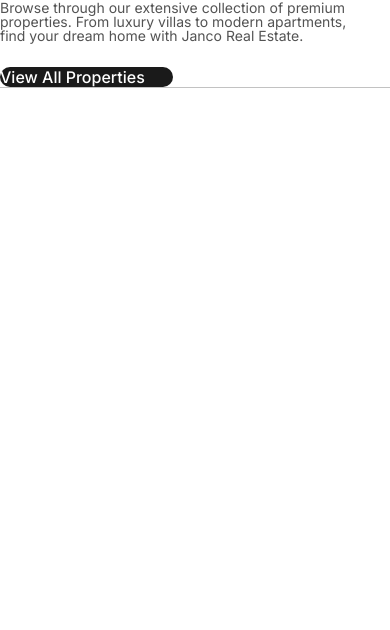
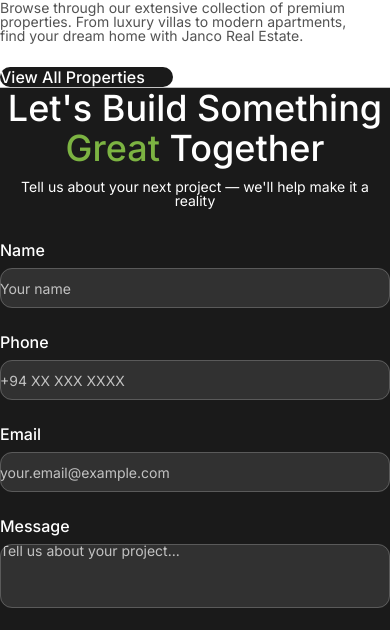
Before and after one commit to metaxglobal/jancohomes-website, a Next.js app: page / in a window 390 px wide. Shown: the part 5786-6416 px from the top of the page. Before the commit the page ends 5874 px from the top, so only its background shows below. Built offline with nearby package versions, Linux system fonts and the light colour scheme; some icons are missing.

Commit message:
contact form added

```diff
--- a/src/app/page.tsx
+++ b/src/app/page.tsx
@@ -6,6 +6,7 @@ import { Projects } from "@/components/features/Projects";
 import { Testimonials } from "@/components/features/Testimonials";
 import { Blogs } from "@/components/features/Blogs";
 import { RealEstate } from "@/components/features/RealEstate";
+import InquiryForm from "@/components/features/InquiryForm";
 
 export default function Home() {
   return (
@@ -52,6 +53,11 @@ export default function Home() {
           <RealEstate />
         </section>
 
+        {/* Inquiry Form Section - Mobile */}
+        <section className="md:hidden">
+          <InquiryForm />
+        </section>
+
         {/* Desktop placeholder - will be built later */}
         <section className="hidden md:block">
           <div className="container mx-auto py-16 px-4">
--- /dev/null
+++ b/src/components/features/InquiryForm.tsx
@@ -0,0 +1,276 @@
+"use client";
+
+import React, { useState } from "react";
+import { HugeiconsIcon } from "@hugeicons/react";
+import { ArrowDownRight01Icon } from "@hugeicons/core-free-icons";
+
+interface FormData {
+  name: string;
+  phone: string;
+  email: string;
+  message: string;
+}
+
+interface FormErrors {
+  name?: string;
+  phone?: string;
+  email?: string;
+  message?: string;
+}
+
+export default function InquiryForm() {
+  const [formData, setFormData] = useState<FormData>({
+    name: "",
+    phone: "",
+    email: "",
+    message: "",
+  });
+
+  const [errors, setErrors] = useState<FormErrors>({});
+  const [isSubmitting, setIsSubmitting] = useState(false);
+  const [submitStatus, setSubmitStatus] = useState<
+    "idle" | "success" | "error"
+  >("idle");
+
+  const handleChange = (
+    e: React.ChangeEvent<HTMLInputElement | HTMLTextAreaElement>
+  ) => {
+    const { name, value } = e.target;
+    setFormData((prev) => ({ ...prev, [name]: value }));
+    // Clear error when user starts typing
+    if (errors[name as keyof FormErrors]) {
+      setErrors((prev) => ({ ...prev, [name]: undefined }));
+    }
+  };
+
+  const validateForm = (): boolean => {
+    const newErrors: FormErrors = {};
+
+    if (!formData.name.trim()) {
+      newErrors.name = "Name is required";
+    }
+
+    if (!formData.phone.trim()) {
+      newErrors.phone = "Phone number is required";
+    } else if (!/^[+]?[\d\s-()]+$/.test(formData.phone)) {
+      newErrors.phone = "Please enter a valid phone number";
+    }
+
+    if (!formData.email.trim()) {
+      newErrors.email = "Email is required";
+    } else if (!/^[^\s@]+@[^\s@]+\.[^\s@]+$/.test(formData.email)) {
+      newErrors.email = "Please enter a valid email address";
+    }
+
+    if (!formData.message.trim()) {
+      newErrors.message = "Message is required";
+    }
+
+    setErrors(newErrors);
+    return Object.keys(newErrors).length === 0;
+  };
+
+  const handleSubmit = async (e: React.FormEvent) => {
+    e.preventDefault();
+
+    if (!validateForm()) {
+      return;
+    }
+
+    setIsSubmitting(true);
+    setSubmitStatus("idle");
+
+    try {
+      // TODO: Replace with your actual Google Apps Script Web App URL
+      const SCRIPT_URL = process.env.NEXT_PUBLIC_FORM_SCRIPT_URL || "";
+
+      if (!SCRIPT_URL) {
+        console.warn("Form script URL not configured");
+        // For now, just log the data
+        console.log("Form data:", formData);
+        setSubmitStatus("success");
+        setFormData({ name: "", phone: "", email: "", message: "" });
+        return;
+      }
+
+      const response = await fetch(SCRIPT_URL, {
+        method: "POST",
+        mode: "no-cors", // Required for Google Apps Script
+        headers: {
+          "Content-Type": "application/json",
+        },
+        body: JSON.stringify({
+          name: formData.name,
+          phone: formData.phone,
+          email: formData.email,
+          message: formData.message,
+          timestamp: new Date().toISOString(),
+        }),
+      });
+
+      // Note: With no-cors mode, we can't read the response
+      // Assume success if no error is thrown
+      setSubmitStatus("success");
+      setFormData({ name: "", phone: "", email: "", message: "" });
+
+      // Reset success message after 5 seconds
+      setTimeout(() => {
+        setSubmitStatus("idle");
+      }, 5000);
+    } catch (error) {
+      console.error("Form submission error:", error);
+      setSubmitStatus("error");
+
+      // Reset error message after 5 seconds
+      setTimeout(() => {
+        setSubmitStatus("idle");
+      }, 5000);
+    } finally {
+      setIsSubmitting(false);
+    }
+  };
+
+  return (
+    <section
+      id="inquiry-form"
+      className="w-full overflow-hidden bg-secondary py-12"
+    >
+      <div className="flex flex-col items-center gap-8 px-4">
+        {/* Header */}
+        <div className="flex flex-col items-center gap-3">
+          <h2 className="text-center text-[36px] font-medium leading-[40px] text-white">
+            Let&apos;s Build Something{" "}
+            <span className="text-primary">Great</span> Together
+          </h2>
+          <p className="w-[361px] text-center text-[14px] font-normal leading-[14px] text-white">
+            Tell us about your next project — we&apos;ll help make it a reality
+          </p>
+        </div>
+
+        {/* Form */}
+        <form onSubmit={handleSubmit} className="w-full max-w-[393px]">
+          <div className="flex flex-col gap-6">
+            {/* Name Field */}
+            <div className="flex flex-col gap-2">
+              <label
+                htmlFor="name"
+                className="text-[16px] font-medium leading-[20px] text-white"
+              >
+                Name
+              </label>
+              <input
+                type="text"
+                id="name"
+                name="name"
+                value={formData.name}
+                onChange={handleChange}
+                placeholder="Your name"
+                className="h-10 rounded-[12px] bg-white/10 px-3 py-1 text-[14px] leading-[14px] text-white outline outline-1 outline-white/20 outline-offset-[-1px] placeholder:text-ash focus:outline-2 focus:outline-primary"
+              />
+              {errors.name && (
+                <span className="text-[12px] text-red-400">{errors.name}</span>
+              )}
+            </div>
+
+            {/* Phone Field */}
+            <div className="flex flex-col gap-2">
+              <label
+                htmlFor="phone"
+                className="text-[16px] font-medium leading-[20px] text-white"
+              >
+                Phone
+              </label>
+              <input
+                type="tel"
+                id="phone"
+                name="phone"
+                value={formData.phone}
+                onChange={handleChange}
+                placeholder="+94 XX XXX XXXX"
+                className="h-10 rounded-[12px] bg-white/10 px-3 py-1 text-[14px] leading-[14px] text-white outline outline-1 outline-white/20 outline-offset-[-1px] placeholder:text-ash focus:outline-2 focus:outline-primary"
+              />
+              {errors.phone && (
+                <span className="text-[12px] text-red-400">{errors.phone}</span>
+              )}
+            </div>
+
+            {/* Email Field */}
+            <div className="flex flex-col gap-2">
+              <label
+                htmlFor="email"
+                className="text-[16px] font-medium leading-[20px] text-white"
+              >
+                Email
+              </label>
+              <input
+                type="email"
+                id="email"
+                name="email"
+                value={formData.email}
+                onChange={handleChange}
+                placeholder="your.email@example.com"
+                className="h-10 rounded-[12px] bg-white/10 px-3 py-1 text-[14px] leading-[14px] text-white outline outline-1 outline-white/20 outline-offset-[-1px] placeholder:text-ash focus:outline-2 focus:outline-primary"
+              />
+              {errors.email && (
+                <span className="text-[12px] text-red-400">{errors.email}</span>
+              )}
+            </div>
+
+            {/* Message Field */}
+            <div className="flex flex-col gap-2">
+              <label
+                htmlFor="message"
+                className="text-[16px] font-medium leading-[20px] text-white"
+              >
+                Message
+              </label>
+              <textarea
+                id="message"
+                name="message"
+                value={formData.message}
+                onChange={handleChange}
+                placeholder="Tell us about your project..."
+                rows={3}
+                className="h-16 resize-none rounded-[12px] bg-white/10 px-3 pb-2 pt-[13px] text-[14px] leading-[14px] text-white outline outline-1 outline-white/20 outline-offset-[-1px] placeholder:text-ash focus:outline-2 focus:outline-primary"
+              />
+              {errors.message && (
+                <span className="text-[12px] text-red-400">
+                  {errors.message}
+                </span>
+              )}
+            </div>
+
+            {/* Submit Button */}
+            <button
+              type="submit"
+              disabled={isSubmitting}
+              className="flex items-center justify-center gap-2 rounded-[12px] bg-primary px-5 py-[10px] transition-opacity hover:opacity-90 disabled:opacity-50"
+            >
+              <span className="text-[16px] font-medium leading-[20px] text-white">
+                {isSubmitting ? "Submitting..." : "Enquire Now"}
+              </span>
+              <HugeiconsIcon
+                icon={ArrowDownRight01Icon}
+                size={20}
+                color="white"
+                strokeWidth={1.5}
+              />
+            </button>
+
+            {/* Status Messages */}
+            {submitStatus === "success" && (
+              <div className="rounded-lg bg-primary/20 p-3 text-center text-[14px] text-white">
+                Thank you! We&apos;ll get back to you soon.
+              </div>
+            )}
+            {submitStatus === "error" && (
+              <div className="rounded-lg bg-red-500/20 p-3 text-center text-[14px] text-white">
+                Something went wrong. Please try again.
+              </div>
+            )}
+          </div>
+        </form>
+      </div>
+    </section>
+  );
+}
```
